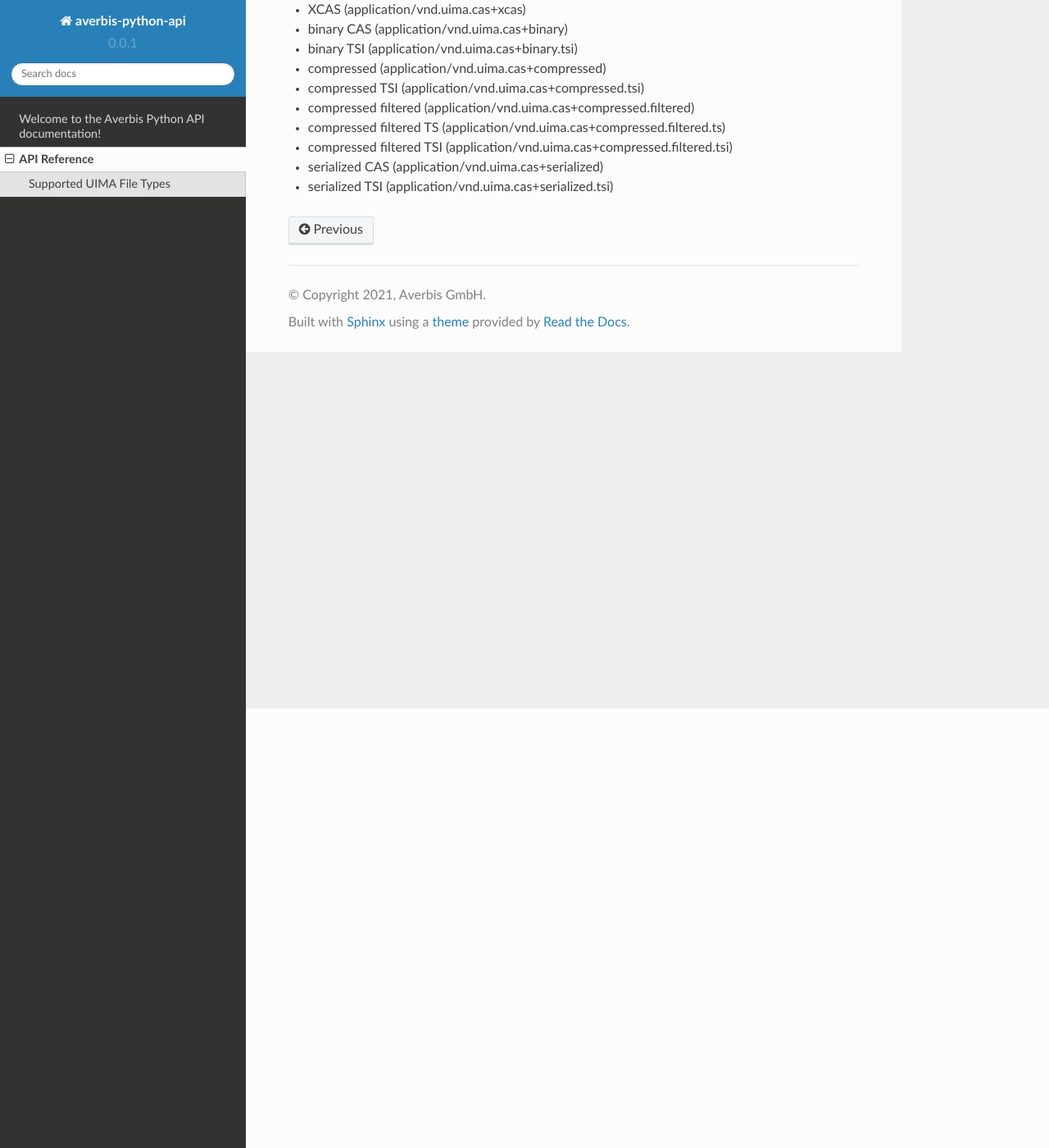
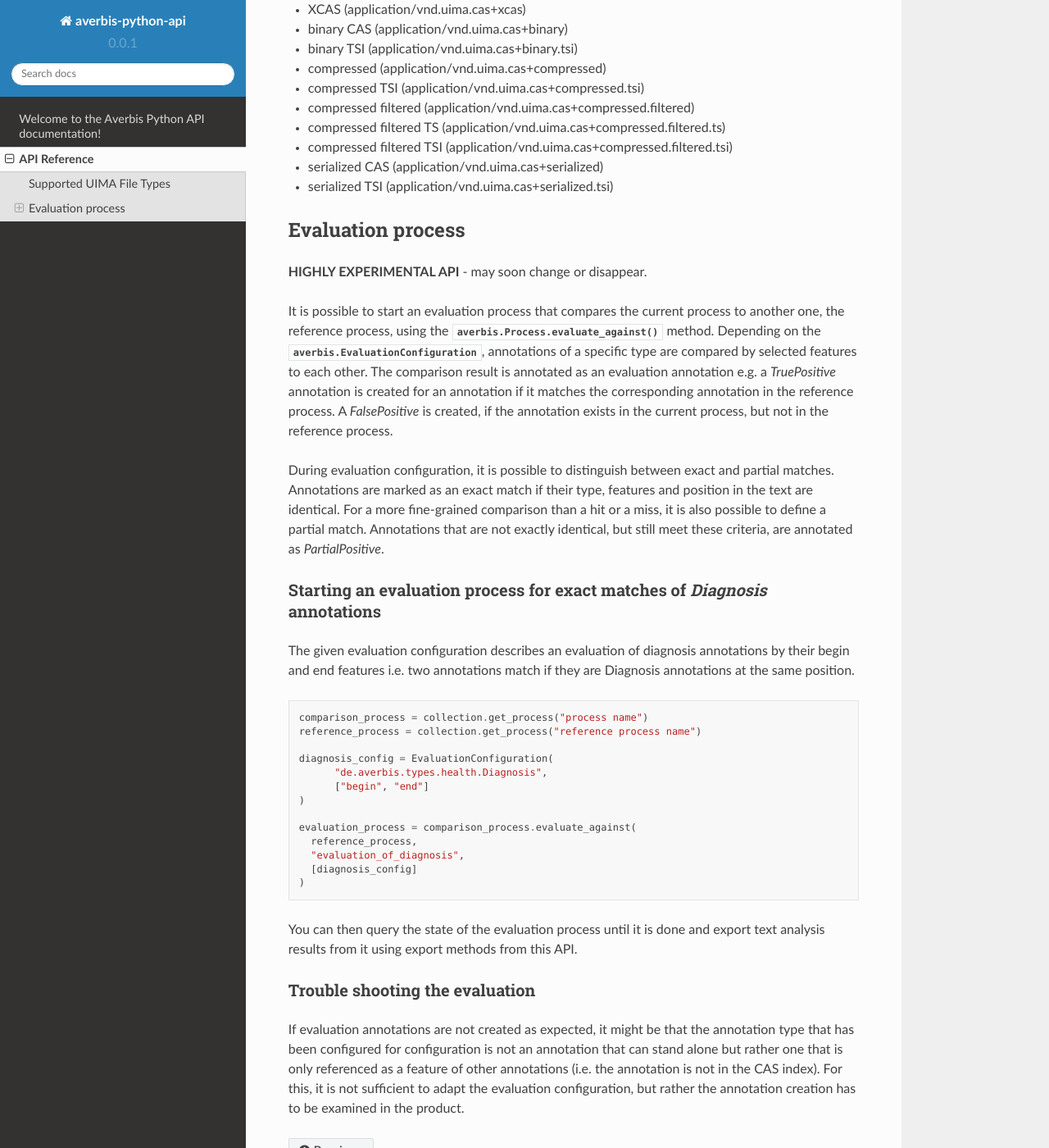
Before and after one commit to averbis/averbis-python-api, a Sphinx documentation site: the page built from docs/api.rst, in a window 1280 px wide and 1400 px high, scrolled down 536 px. Shown: the whole window at 82% size. Built offline with Sphinx 7.4.7 and the Read the Docs theme 2.0.0, drawn with Linux system fonts in a browser that asks for light colours.

Commit message:
Issue #137: Document evaluation API endpoint

```diff
--- a/docs/api.rst
+++ b/docs/api.rst
@@ -31,3 +31,57 @@ The supported file content types (mime_types) are
 - compressed filtered TSI (application/vnd.uima.cas+compressed.filtered.tsi)
 - serialized CAS (application/vnd.uima.cas+serialized)
 - serialized TSI (application/vnd.uima.cas+serialized.tsi)
+
+
+.. _evaluation:
+
+Evaluation process
+----
+
+**HIGHLY EXPERIMENTAL API** - may soon change or disappear.
+
+It is possible to start an evaluation process that compares the current process to another one, the reference process,
+using the :meth:`averbis.Process.evaluate_against` method. Depending on the :class:`averbis.EvaluationConfiguration`, annotations of a specific type
+are compared by selected features to each other. The comparison result is annotated as an evaluation annotation
+e.g. a `TruePositive` annotation is created for an annotation if it matches the corresponding annotation in the reference process.
+A `FalsePositive` is created, if the annotation exists in the current process, but not in the reference process.
+
+During evaluation configuration, it is possible to distinguish between exact and partial matches. Annotations are marked
+as an exact match if their type, features and position in the text are identical.
+For a more fine-grained comparison than a hit or a miss, it is also possible to define a partial match.
+Annotations that are not exactly identical, but still meet these criteria, are annotated as `PartialPositive`.
+
+Starting an evaluation process for exact matches of `Diagnosis` annotations
+~~~~~~~~~~~~~~~~~~~~~~~~~~~~~~~~~~~~~~~~~~~~~~~~~~~~~~~~~~~~~~~~~~~~~~~~~~~
+
+The given evaluation configuration describes an evaluation of diagnosis annotations by their begin and end features i.e.
+two annotations match if they are Diagnosis annotations at the same position.
+
+.. code:: python
+
+  comparison_process = collection.get_process("process name")
+  reference_process = collection.get_process("reference process name")
+
+  diagnosis_config = EvaluationConfiguration(
+        "de.averbis.types.health.Diagnosis",
+        ["begin", "end"]
+  )
+
+  evaluation_process = comparison_process.evaluate_against(
+    reference_process,
+    "evaluation_of_diagnosis",
+    [diagnosis_config]
+  )
+
+You can then query the state of the evaluation process until it is done and export text analysis results from it
+using export methods from this API.
+
+
+Trouble shooting the evaluation
+~~~~~~~~~~~~~~~~~~~~~~~~~~~~~~
+
+If evaluation annotations are not created as expected, it might be that the annotation type
+that has been configured for configuration is not an annotation that can stand alone but rather one
+that is only referenced as a feature of other annotations (i.e. the annotation is not in the CAS index).
+For this, it is not sufficient to adapt the evaluation configuration, but rather the annotation creation
+has to be examined in the product.
```
Also changed, not shown: 1 other file.
